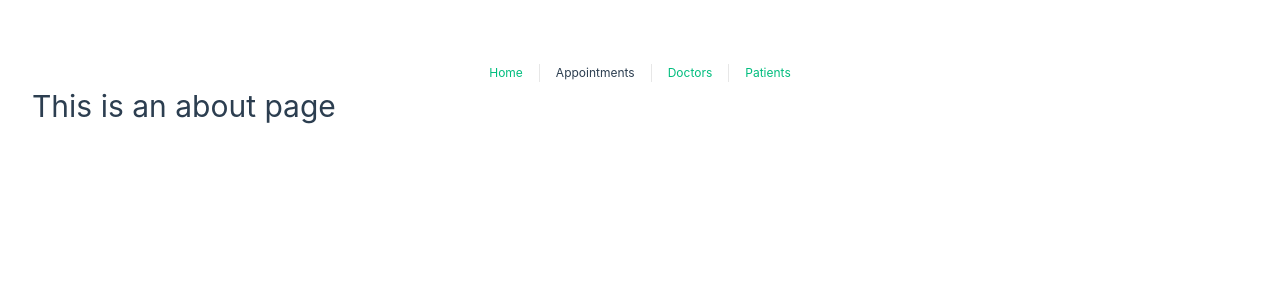
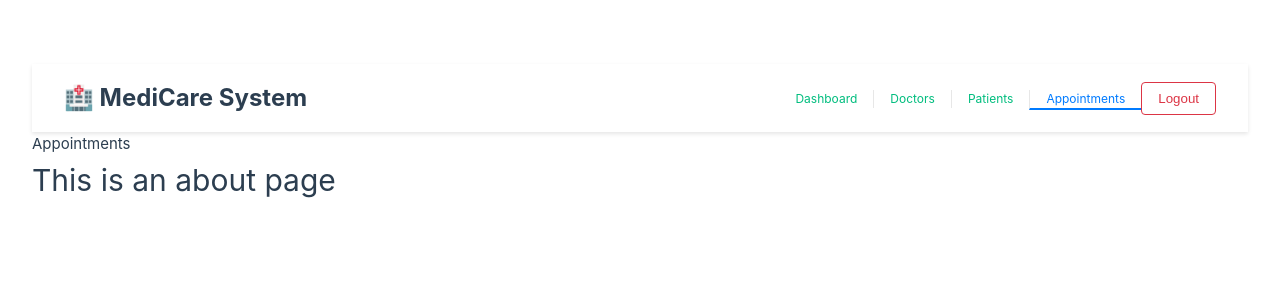
Before and after one commit to Erenriquezp/pw-vue-medical-app, a Vue app: page /appointments in a window 1280 px wide. Shown: the top 300 px of the page. Built offline with nearby package versions, Linux system fonts and the light colour scheme.

Commit message:
Refactor navigation and layout in App.vue;; enhance components and views for better structure and readability

```diff
--- a/src/App.vue
+++ b/src/App.vue
@@ -5,19 +5,26 @@ import { RouterLink, RouterView } from 'vue-router'
 <template>
   <header>
     <div class="wrapper">
-      <nav>
-        <RouterLink to="/">Home</RouterLink>
-        <RouterLink to="/appointments">Appointments</RouterLink>
-        <RouterLink to="/doctors">Doctors</RouterLink>
-        <RouterLink to="/patients">Patients</RouterLink>
+      <nav class="navbar">
+        <div class="brand">🏥 MediCare System</div>
+        <div class="menu">
+          <RouterLink to="/">Dashboard</RouterLink>
+          <RouterLink to="/doctors">Doctors</RouterLink>
+          <RouterLink to="/patients">Patients</RouterLink>
+          <RouterLink to="/appointments">Appointments</RouterLink>
+          <button @click="logout" class="btn-logout">Logout</button>
+        </div>
       </nav>
     </div>
   </header>
 
-  <RouterView />
+  <main>
+    <RouterView />
+  </main>
 </template>
 
 <style scoped>
+
 header {
   line-height: 1.5;
   max-height: 100vh;
@@ -48,4 +55,33 @@ nav a:first-of-type {
   border: 0;
 }
 
+.navbar {
+  padding: 1rem 2rem;
+  display: flex;
+  justify-content: space-between;
+  align-items: center;
+  box-shadow: 0 2px 4px rgba(0,0,0,0.1);
+}
+
+.brand {
+  font-size: 1.5rem;
+  font-weight: bold;
+}
+
+.menu a.router-link-active {
+  color: var(--primary);
+  border-bottom: 2px solid var(--primary);
+}
+
+.btn-logout {
+  background: none;
+  border: 1px solid var(--danger);
+  color: var(--danger);
+  padding: 0.5rem 1rem;
+  border-radius: 4px;
+  cursor: pointer;
+}
+.btn-logout:hover {
+  background: var(--danger);
+}
 </style>
--- a/src/assets/base.css
+++ b/src/assets/base.css
@@ -19,6 +19,12 @@
   --vt-c-text-light-2: rgba(60, 60, 60, 0.66);
   --vt-c-text-dark-1: var(--vt-c-white);
   --vt-c-text-dark-2: rgba(235, 235, 235, 0.64);
+  --primary: #007bff;
+  --secondary: #6c757d;
+  --success: #28a745;
+  --danger: #dc3545;
+  --light: #f8f9fa;
+  --dark: #343a40;
 }
 
 /* semantic color variables for this project */
--- a/src/components/AppointmentsComponent.vue
+++ b/src/components/AppointmentsComponent.vue
@@ -1,6 +1,7 @@
 <template lang="">
    <div>
       Appointments
+      <h1>This is an about page</h1>
    </div>
 </template>
 <script>
--- a/src/components/DoctorsComponent.vue
+++ b/src/components/DoctorsComponent.vue
@@ -1,12 +1,10 @@
 <template lang="">
    <div>
       Doctors
+      <h1>dofjasdofjasdfj</h1>
    </div>
 </template>
 <script>
-export default {
-
-}
 </script>
 <style lang="">
 
--- a/src/components/TheWelcome.vue
+++ b/src/components/TheWelcome.vue
@@ -1,6 +1,6 @@
 <template lang="">
   <div>
-
+    hello
   </div>
 </template>
 <script>
--- a/src/views/AppointmentsView.vue
+++ b/src/views/AppointmentsView.vue
@@ -1,9 +1,13 @@
 <template>
   <div class="about">
-    <h1>This is an about page</h1>
+    <AppointmentsComponent />
   </div>
 </template>
 
 <style>
 
 </style>
+
+<script setup>
+import AppointmentsComponent from '@/components/AppointmentsComponent.vue';
+</script>
--- a/src/views/DoctorsView.vue
+++ b/src/views/DoctorsView.vue
@@ -1,13 +1,12 @@
-<template lang="">
+<template>
    <div>
-
+      <DoctorsComponent />
    </div>
 </template>
-<script>
-export default {
+<script setup>
+import DoctorsComponent from '../components/DoctorsComponent.vue'
 
-}
 </script>
-<style lang="">
+<style>
 
 </style>
--- a/src/views/LoginView.vue
+++ b/src/views/LoginView.vue
@@ -1,13 +1,11 @@
-<template lang="">
+<template>
    <div>
-
+      <LoginComponent />
    </div>
 </template>
-<script>
-export default {
-
-}
+<script setup>
+import LoginComponent from '@/components/LoginComponent.vue';
 </script>
-<style lang="">
+<style>
 
 </style>
--- a/src/views/PatientsView.vue
+++ b/src/views/PatientsView.vue
@@ -1,14 +1,11 @@
-<template lang="">
+<template>
    <div>
-
+      <PatientsComponent />
    </div>
 </template>
-<script>
-export default {
-   components
-
-}
+<script setup>
+import PatientsComponent from '@/components/PatientsComponent.vue';
 </script>
-<style lang="">
+<style>
 
 </style>
```
